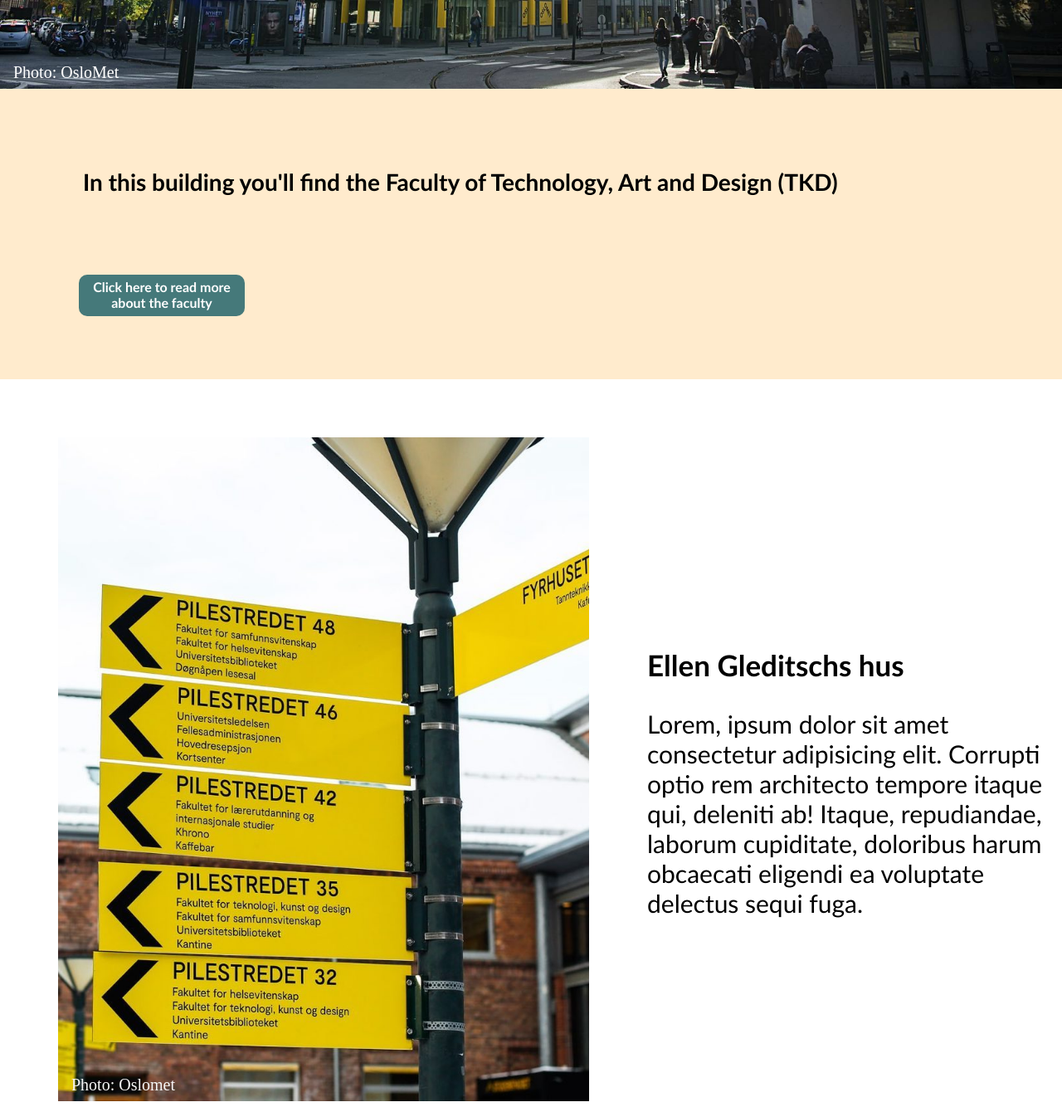
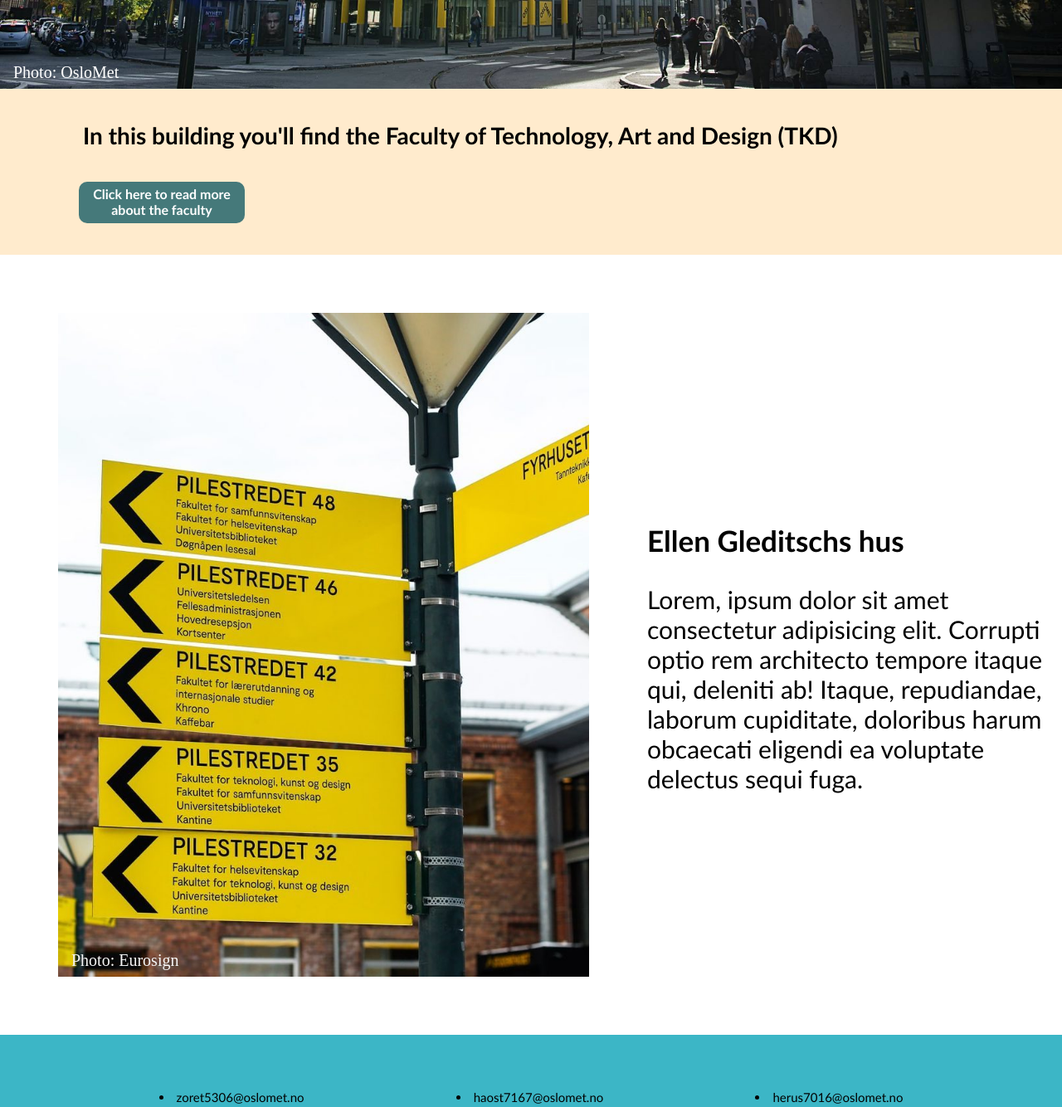
Before and after one commit to hennyrush/1200-Exam, a plain HTML site: page index.html in a window 1280 px wide. Shown: the part 633-1967 px from the top of the page at 83% size. Drawn offline with Linux system fonts and the light colour scheme.

Commit message:
Endret på en tekstboks

```diff
--- a/index.html
+++ b/index.html
@@ -41,7 +41,7 @@
          <div class="venstre-bilde">
           <div class="bilde2-tekst">
              <img src="images/skilt_oslomet.jpg" alt="skilt">
-             <div class="bilde-kilde2"> Photo: Oslomet </div>
+             <div class="bilde-kilde2"> Photo: Eurosign </div>
          </div>
          </div>
          <div class="høyre-tekst">
--- a/main.css
+++ b/main.css
@@ -125,13 +125,13 @@ nav li { /* Fjerner punkt elementer */
     right: 0;
     left: 0;
     background-color: blanchedalmond;
-    height: 350px;
+    height: 200px;
 }
 
 .info-boks h3 { /* Tekst i tekstboksen som forteller om fakultet */
     font-weight: 200px;
     font-size: 28px;
-    line-height: 8;
+    line-height: 4;
     margin-left: 100px;
     font-family: Optima;
 
@@ -146,6 +146,7 @@ nav li { /* Fjerner punkt elementer */
     background-color: #20636ad4;
     border-radius: 10px;
     text-align: center;
+    margin-bottom: 60px;
 
 }
 
@@ -161,7 +162,7 @@ nav li { /* Fjerner punkt elementer */
 }
 
 .les-mer-boks a:hover { /* Skygge over elementer når man rører dem */
-    color: grey;
+    color: rgb(179, 177, 177);
 }
 
 .container { /* Område hvor bildet og tekst skal stå vedsiden av hverandre */
```
Also changed, not shown: accesibility.html (+2 -0 lines).
